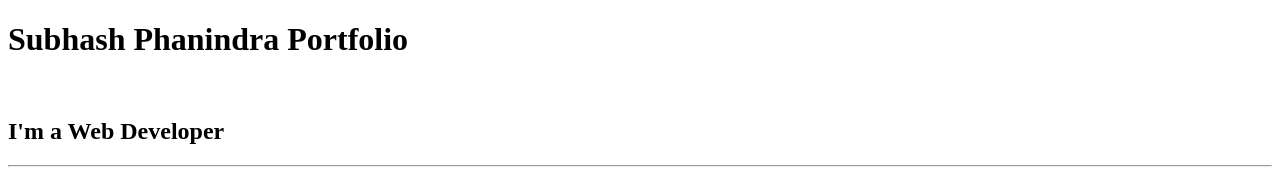
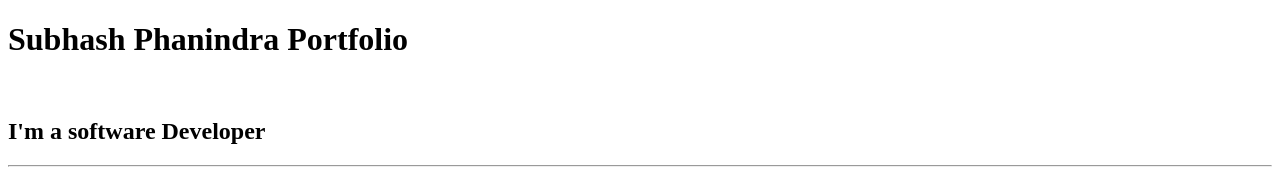
Before and after one commit to SubhashPhanindra/html-portfolio, a plain HTML site: page index.html in a window 1280 px wide. Shown: the top 172 px of the page. Drawn offline with Linux system fonts and the light colour scheme.

Commit message:
Update index.html

```diff
--- a/index.html
+++ b/index.html
@@ -7,7 +7,7 @@
 </head>
 <body>
     <h1>Subhash Phanindra Portfolio</h1><br/>
-    <h2>I'm a Web Developer</h2>
+    <h2>I'm a software Developer</h2>
     <hr/>
     <a href="./public/movie-ranking.html">Movie ranking Project</a>
     <img src="./assets/images/movie-ranking.png" height="300"/>
```
